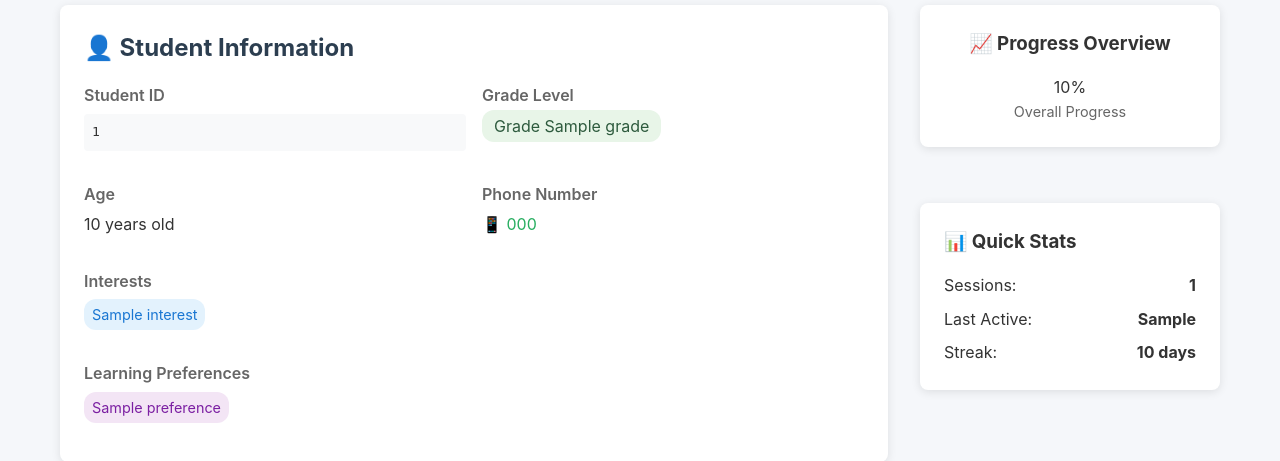
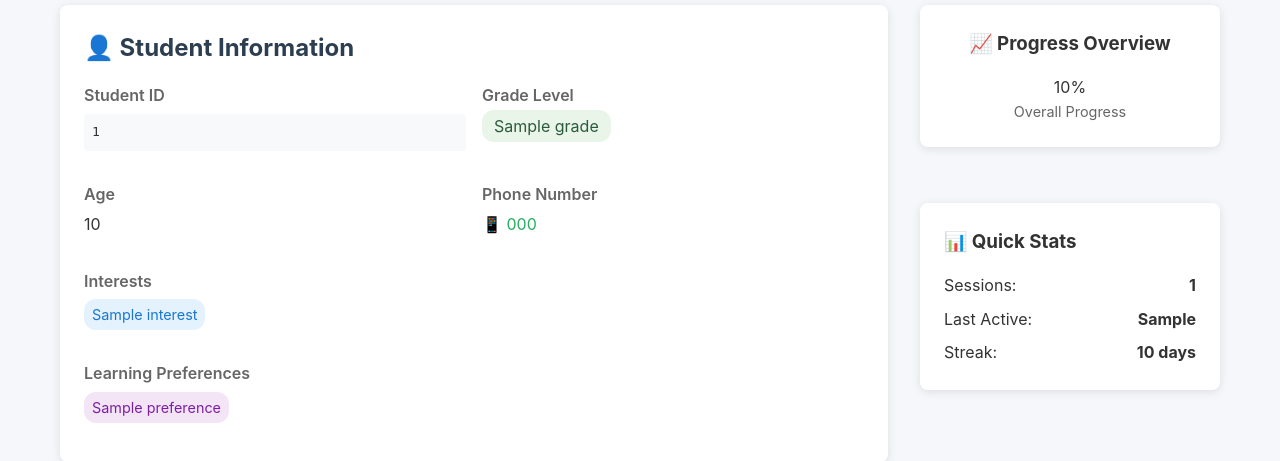
Before and after one commit to henrikthome-arch/ai-tutor, a Flask app: template ai-tutor/frontend/templates/student_detail.html in a window 1280 px wide. Shown: the part 172-633 px from the top of the page. Run offline with Flask 3, Linux system fonts and the light colour scheme; the template is opened without the code that fills it: most values are stand-ins (such as "Sample title", 1, 10 or a date in 2020); parts of the project's set-up code (start-up, migrations or seed data) failed here and were passed over.

```diff
--- a/ai-tutor/frontend/templates/student_detail.html
+++ b/ai-tutor/frontend/templates/student_detail.html
@@ -142,14 +142,14 @@
                 <label style="font-weight: 600; color: #666;">Grade Level</label>
                 <p style="margin: 5px 0 15px 0;">
                     <span style="background: #e8f5e8; color: #2d5a3d; padding: 6px 12px; border-radius: 12px;">
-                        Grade {{ student.grade }}
+                        {{ student.grade }}
                     </span>
                 </p>
             </div>
 
             <div>
                 <label style="font-weight: 600; color: #666;">Age</label>
-                <p style="margin: 5px 0 15px 0;">{{ student.age }} years old</p>
+                <p style="margin: 5px 0 15px 0;">{{ student.age }}</p>
             </div>
 
             <div>
```
Also changed, not shown: ai-tutor/frontend/templates/session_detail.html (+4 -4 lines).
